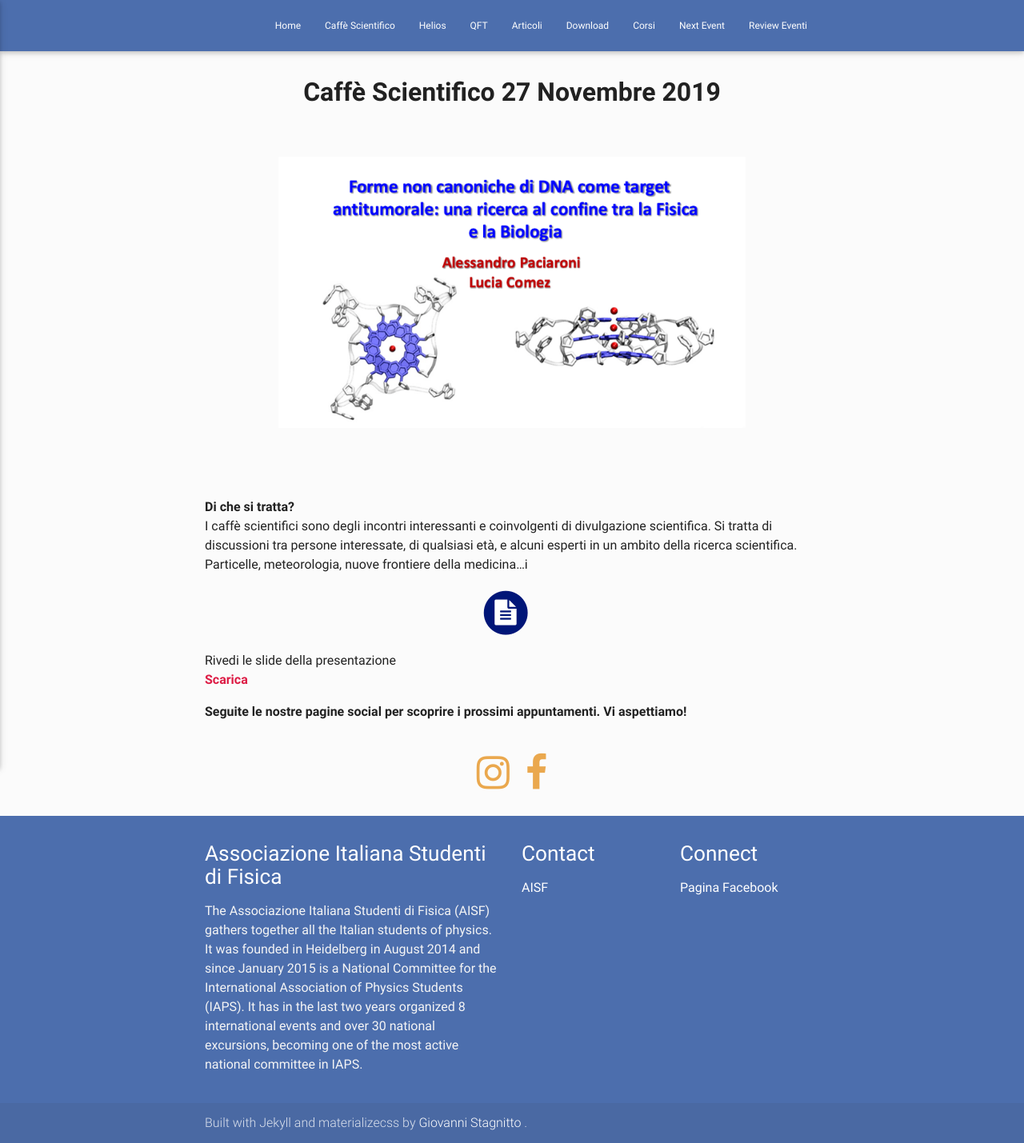
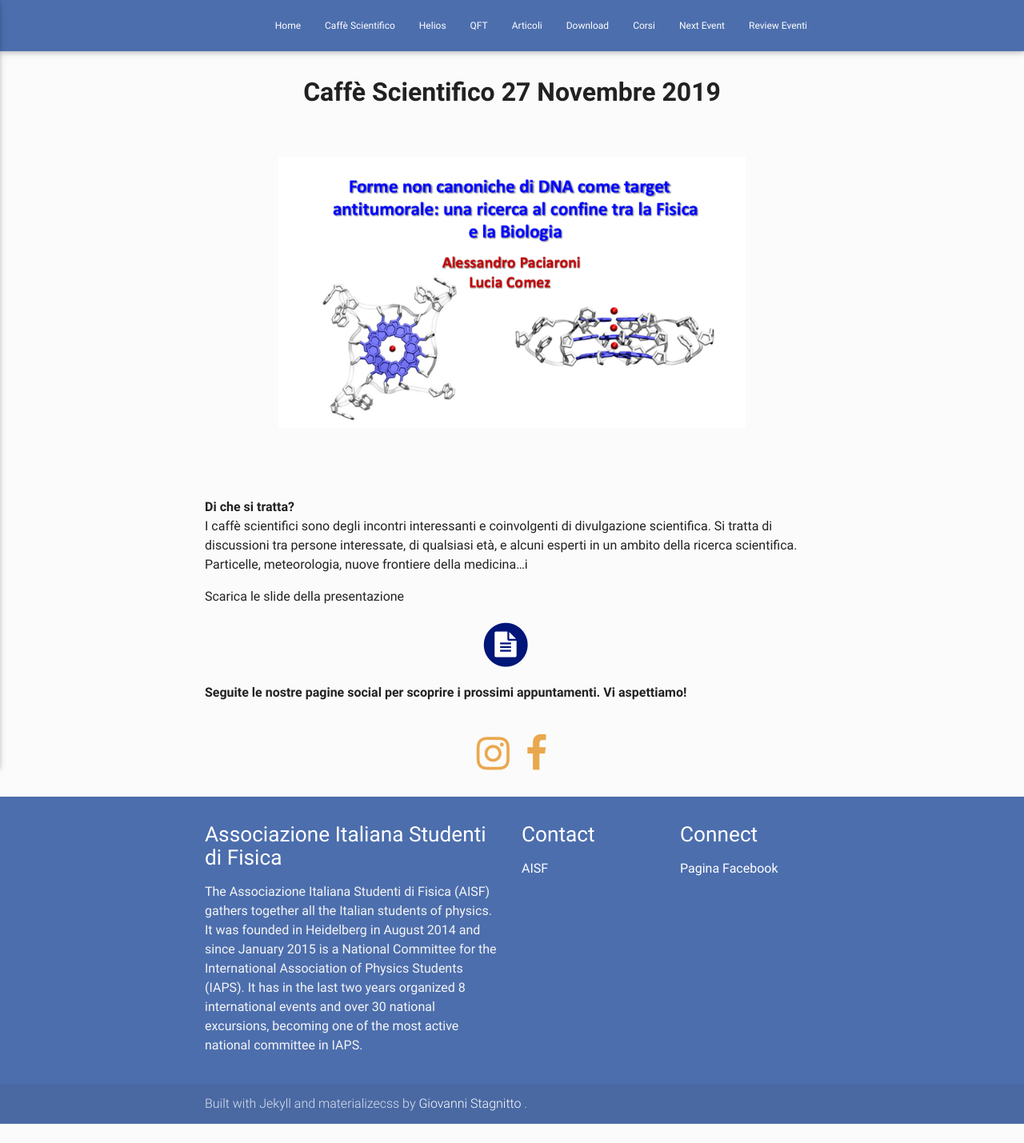
Before and after one commit to ai-sf/aisf_perugia, a Jekyll site: the page built from ReviewEventi.md, in a window 1280 px wide. Shown: the whole page at 80% size. Built offline with Jekyll 4.4.1, drawn with Linux system fonts in a browser that asks for light colours; nearby versions of some CDN libraries; after the commit the page ends 1405 px from its top, so only the background shows below that; some of the changed lines change nothing that is shown.

Commit message:
Update ReviewEventi.md

```diff
--- a/ReviewEventi.md
+++ b/ReviewEventi.md
@@ -25,9 +25,9 @@
 I caffè scientifici sono degli incontri interessanti e coinvolgenti di divulgazione scientifica.
 Si tratta di discussioni tra persone interessate, di qualsiasi età, e alcuni esperti in un ambito della ricerca scientifica. Particelle, meteorologia, nuove frontiere della medicina...i
 
-
+Scarica le slide della presentazione<br>
 <center><span class="col-md-3 home-quick-links__link">
-  <a href="/perugia/Review">
+<a href="/perugia/SLIDE/Caffè27Novembre.pptx">
     <span class="fa-stack fa-2x">
       <i class="fa fa-circle fa-stack-2x text-primary" style="color:rgb(0, 22, 120)"></i>
       <i class="fa fa-file-text fa-stack-1x fa-inverse"></i>
@@ -35,8 +35,6 @@
   </a>
 </span></center>
 
-Rivedi le slide della presentazione<br>
-<a href="/perugia/SLIDE/Caffè27Novembre.pptx"> <b>Scarica</b> </a>
 
 
 <b>Seguite le nostre pagine social per scoprire i prossimi appuntamenti.
```
